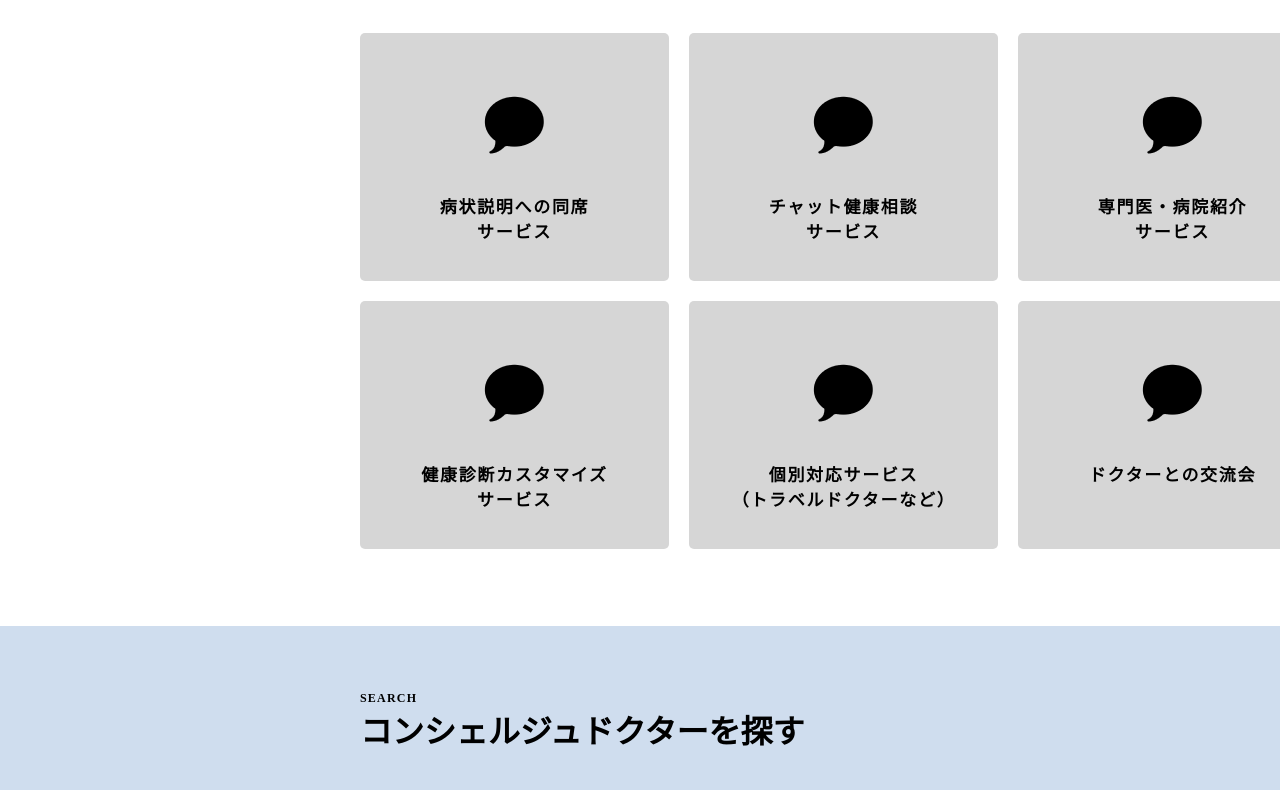
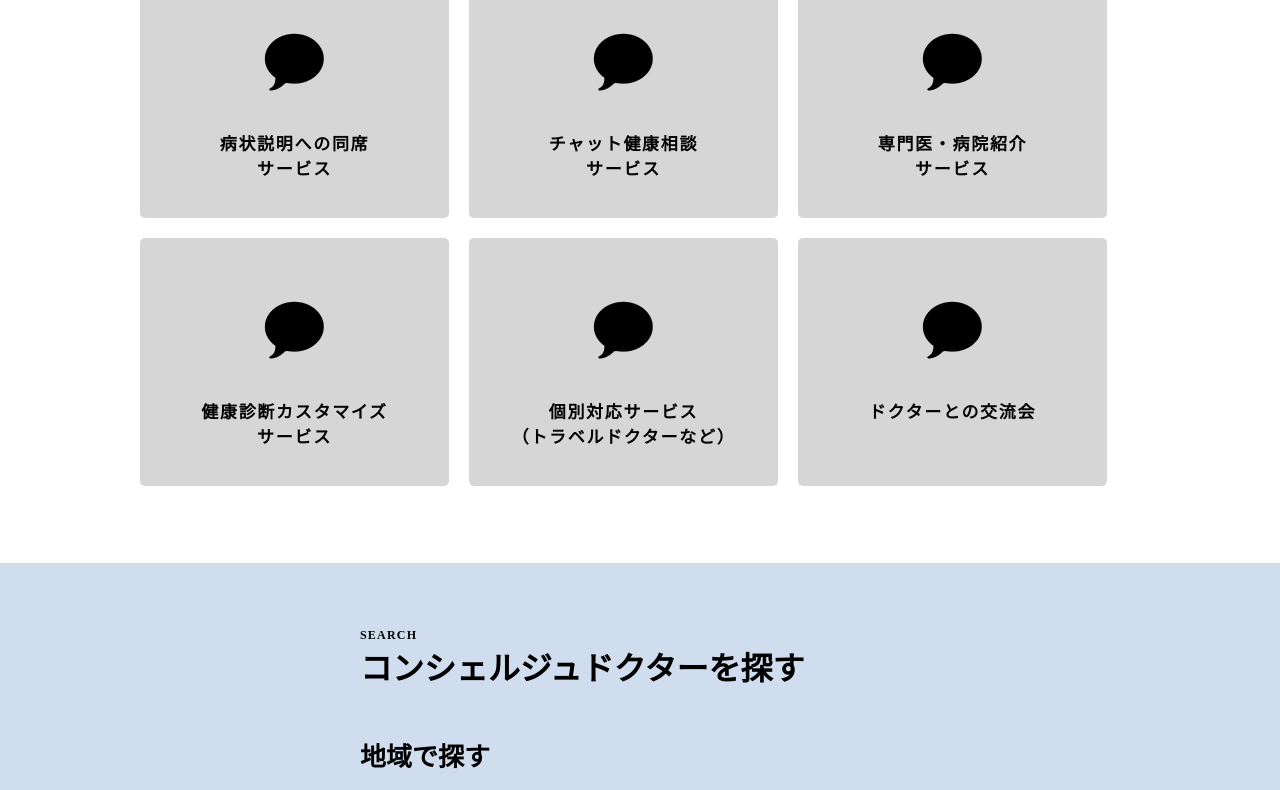
Before and after one commit to mkhm69/codingtest.github.io, a plain HTML site: page index.html in a window 1280 px wide. Shown: the part 138-928 px from the top of the page. Drawn offline with Linux system fonts and the light colour scheme.

Commit message:
Update stylesheet.css

```diff
--- a/stylesheet.css
+++ b/stylesheet.css
@@ -3,7 +3,6 @@ body {
 }
 .service_section {
     background-color: white;
-    padding: 63px 220px 0px 220px ;
     height: 701px;
     width: 100%;
 }
```
